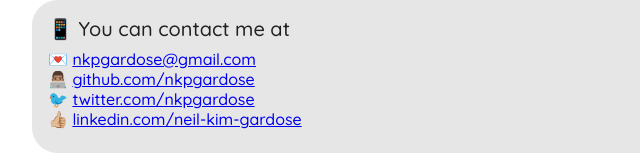
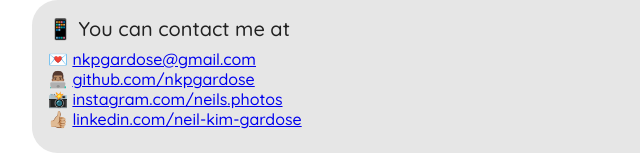
Before and after one commit to nkpgardose/nkpgardose.github.io, a plain HTML site: page index.html in a window 1280 px wide. Shown: the part 630-797 px from the top of the page, 128-768 px from the left. Drawn offline with Linux system fonts and the light colour scheme.

Commit message:
Update index.html

```diff
--- a/index.html
+++ b/index.html
@@ -44,7 +44,7 @@
         <p class="Subheading">
           💌 <a href="mailto:nkpgardose@gmail.com"> nkpgardose@gmail.com</a><br>
           👨🏽‍💻 <a href="https://github.com/nkpgardose">github.com/nkpgardose</a><br>
-          🐦 <a href="https://twitter.com/nkpgardose">twitter.com/nkpgardose</a><br>
+          📸 <a href="https://instagram.com/neils.photos">instagram.com/neils.photos</a><br>
           👍🏼 <a href="https://www.linkedin.com/in/neil-kim-gardose/">linkedin.com/neil-kim-gardose</a><br>
         </p>
       </div>
```
